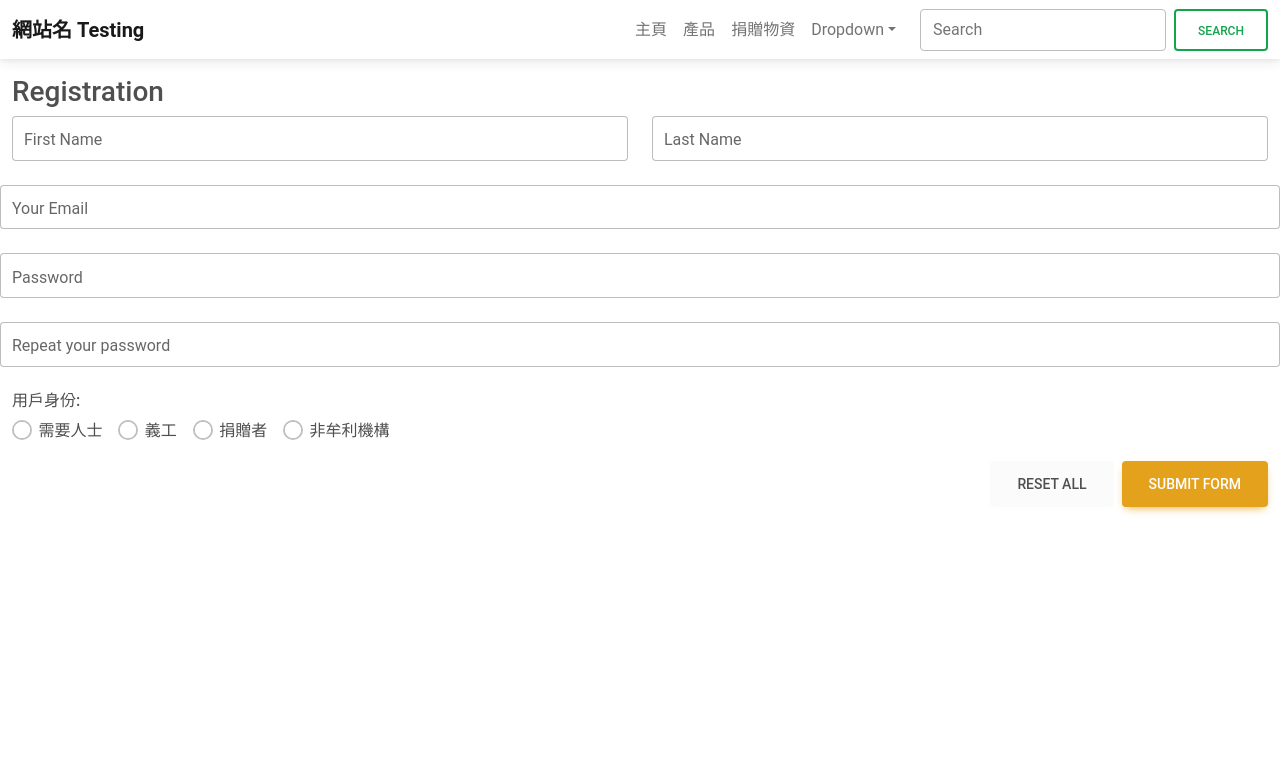
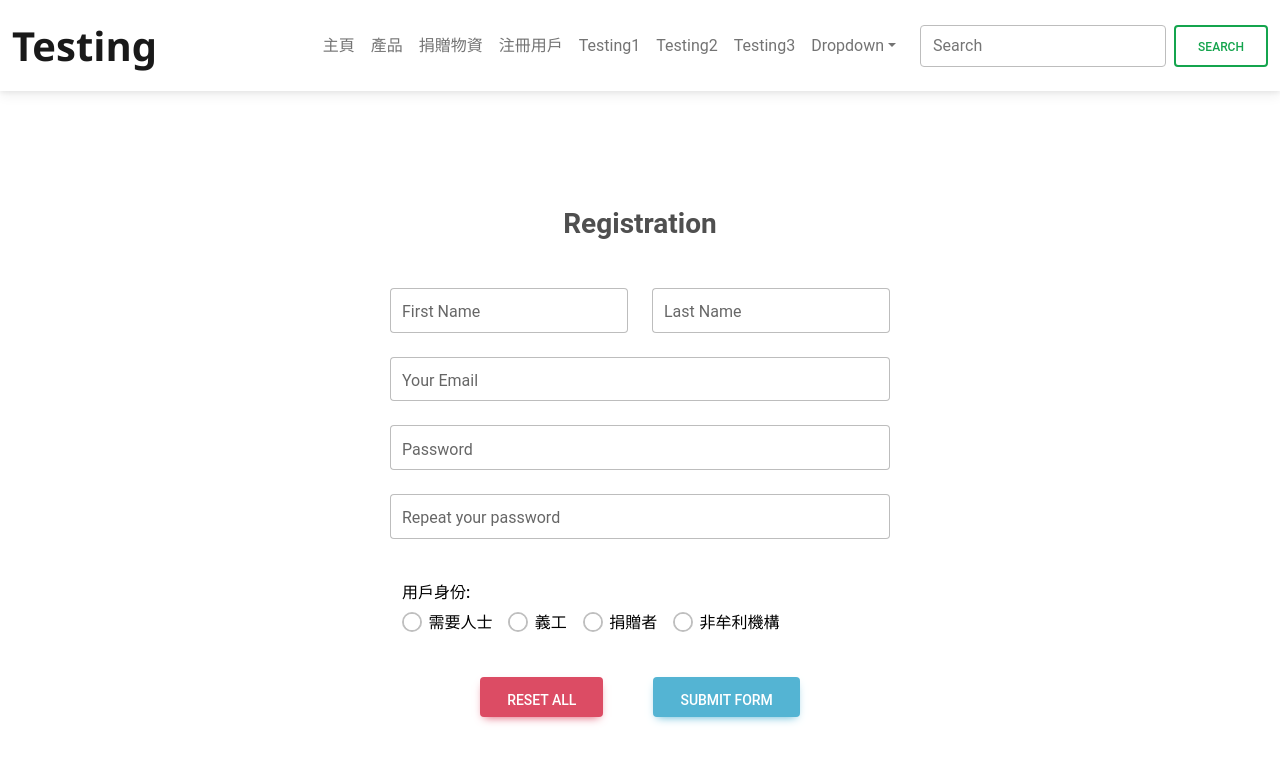
Before and after one commit to marco3232/c29_frd_finalproject, a React (Create React App) app in the folder my-app/: page /Register in a window 1280 px wide. Shown: the top 762 px of the page. Built offline with nearby package versions, Linux system fonts and the light colour scheme.

Commit message:
Navbar update

```diff
--- a/my-app/src/App.tsx
+++ b/my-app/src/App.tsx
@@ -12,23 +12,22 @@ function App() {
   const shouldShowNavBar = location.pathname !== "/notFoundPage";
   const shouldShowWelcomePage = location.pathname === '/';
   return (
-    <div className="App">
+    <div className="bigContainer">
       {shouldShowNavBar && (
         <div className='NavBarContainer'>
           <NavBarControl />
         </div>
       )
       }
-      {shouldShowWelcomePage && (
-        <div className="welcomePage">
-          <img id="welcomeGif" alt="gif" src='https://media2.giphy.com/media/v1.Y2lkPTc5MGI3NjExb2Qzbzl3bnZteTVwbDVmOWwzbDBucW56NG5pcHgwbDR5ejY5MjNwOSZlcD12MV9pbnRlcm5hbF9naWZfYnlfaWQmY3Q9Zw/26tPplGWjN0xLybiU/giphy.gif' ></img>
-        </div>
+      {shouldShowWelcomePage && (<div className="welcomePage">
+        <img id="welcomeGif" alt="gif" src='https://media2.giphy.com/media/v1.Y2lkPTc5MGI3NjExb2Qzbzl3bnZteTVwbDVmOWwzbDBucW56NG5pcHgwbDR5ejY5MjNwOSZlcD12MV9pbnRlcm5hbF9naWZfYnlfaWQmY3Q9Zw/26tPplGWjN0xLybiU/giphy.gif' ></img>
+      </div>
       )
       }
       <Routes>
         <Route path="/notFoundPage" element={<NotFoundPage />} />
         <Route path="/Register" element={<Register />} />
-        <Route path="/upload" element={<UploadPage />} />
+        <Route path="/Upload" element={<UploadPage />} />
         <Route path="/" element={""} />
       </Routes>
       <br />
--- a/my-app/src/Components/NavBars.tsx
+++ b/my-app/src/Components/NavBars.tsx
@@ -6,42 +6,46 @@ import Navbar from 'react-bootstrap/Navbar';
 import NavDropdown from 'react-bootstrap/NavDropdown';
 import Offcanvas from 'react-bootstrap/Offcanvas';
 import { useNavigate } from 'react-router';
+import "../css/App.css"
 
 
 function OffcanvasExample() {
-    const expand = 'lg'
+    const expandSize = 'lg'
     const navigate = useNavigate();
 
     return (
         <>
 
-            <Navbar key={'md'} expand={expand} className="bg-body-tertiary mb-3">
+            <Navbar key={'md'} expand={expandSize} className="bg-body-tertiary mb-3">
                 <Container fluid>
-                    <Navbar.Brand href="#"><b>網站名 Testing</b></Navbar.Brand>
-                    <Navbar.Toggle aria-controls={`offcanvasNavbar-expand-${expand}`} />
+                    <Navbar.Brand id="shopName" href="#">Testing</Navbar.Brand>
+                    <Navbar.Toggle aria-controls={`offcanvasNavbar-expand-${expandSize}`} />
                     <Navbar.Offcanvas
-                        id={`offcanvasNavbar-expand-${expand}`}
-                        aria-labelledby={`offcanvasNavbarLabel-expand-${expand}`}
+                        id={`offcanvasNavbar-expand-${expandSize}`}
+                        aria-labelledby={`offcanvasNavbarLabel-expand-${expandSize}`}
                         placement="end"
                     >
                         <Offcanvas.Header closeButton>
-                            <Offcanvas.Title id={`offcanvasNavbarLabel-expand-${expand}`}>
-
+                            <Offcanvas.Title id={`offcanvasNavbarLabel-expand-${expandSize}`}>
                             </Offcanvas.Title>
                         </Offcanvas.Header>
                         <Offcanvas.Body>
                             <Nav className="justify-content-end flex-grow-1 pe-3">
-                                <Nav.Link href="#action1">主頁</Nav.Link>
+                                <Nav.Link href="/">主頁</Nav.Link>
                                 <Nav.Link href="#action2">產品</Nav.Link>
-                                <Nav.Link onClick={() => navigate('/upload')}>捐贈物資</Nav.Link>
+                                <Nav.Link onClick={() => navigate('/Upload')}>捐贈物資</Nav.Link>
+                                <Nav.Link onClick={() => navigate('/Register')}>注冊用戶</Nav.Link>
+                                <Nav.Link href="#action2">Testing1</Nav.Link>
+                                <Nav.Link href="#action2">Testing2</Nav.Link>
+                                <Nav.Link href="#action2">Testing3</Nav.Link>
                                 <NavDropdown
                                     title="Dropdown"
-                                    id={`offcanvasNavbarDropdown-expand-${expand}`}
+                                    id={`offcanvasNavbarDropdown-expand-${expandSize}`}
                                 >
                                     <NavDropdown.Item onClick={() => navigate('/Register')}>注冊用戶</NavDropdown.Item>
-                                    <NavDropdown.Item onClick={() => navigate('/upload')}>捐贈物資</NavDropdown.Item>
-                                    <NavDropdown.Item onClick={() => navigate('/upload')}>testing1</NavDropdown.Item>
-                                    <NavDropdown.Item onClick={() => navigate('/upload')}>testing2</NavDropdown.Item>
+                                    <NavDropdown.Item onClick={() => navigate('/Upload')}>捐贈物資</NavDropdown.Item>
+                                    <NavDropdown.Item onClick={() => navigate('/')}>testing1</NavDropdown.Item>
+                                    <NavDropdown.Item onClick={() => navigate('/')}>testing2</NavDropdown.Item>
                                 </NavDropdown>
                             </Nav>
                             <Form className="d-flex">
@@ -57,6 +61,7 @@ function OffcanvasExample() {
                     </Navbar.Offcanvas>
                 </Container>
             </Navbar>
+
         </>
     );
 }
--- a/my-app/src/Components/Register.tsx
+++ b/my-app/src/Components/Register.tsx
@@ -23,9 +23,8 @@ const Register = () => {
 
     return (
         <MDBContainer fluid className='RegisterFormContainer'>
-            <MDBCardBody className='RegisterFormFirstContainer'>
+            <MDBCardBody className='RegisterFormBody'>
                 <h3 className='registerTitle'>Registration </h3>
-
                 <MDBRow>
                     <MDBCol md='6' className='firstNameInput'>
                         <MDBInput
@@ -108,11 +107,11 @@ const Register = () => {
                         inline
                     />
                 </div>
-                <div className='d-flex justify-content-end pt-3'>
-                    <MDBBtn color='light' size='lg'>
+                <div className='submitContainer   '>
+                    <MDBBtn id="resetBtn" color='danger' size='lg'>
                         Reset all
                     </MDBBtn>
-                    <MDBBtn className='ms-2' color='warning' size='lg' onClick={handleRegister}>
+                    <MDBBtn id="submitBtn" color='info' size='lg' onClick={handleRegister}>
                         Submit form
                     </MDBBtn>
                 </div>
--- a/my-app/src/Components/UploadPage.tsx
+++ b/my-app/src/Components/UploadPage.tsx
@@ -20,6 +20,7 @@ export default function UploadPage() {
     };
 
     return (
+        <div className='uploadForm'>
             <form onSubmit={handleSubmit}>
                 <label>
                     請選擇捐贈物品：
@@ -42,5 +43,6 @@ export default function UploadPage() {
                 </label>
                 <button type="submit">提交</button>
             </form>
+        </div>
     );
 }
--- a/my-app/src/Page/HomePage.tsx
+++ b/my-app/src/Page/HomePage.tsx
@@ -1,5 +1,5 @@
 
-import "bootstrap/dist/css/bootstrap.min.css"
+// import "bootstrap/dist/css/bootstrap.min.css"
 import '../css/App.css';
 import { useState } from "react";
 
--- a/my-app/src/css/App.css
+++ b/my-app/src/css/App.css
@@ -2,44 +2,38 @@ body {
     max-width: 100%;
 }
 
+#root {
+display: flex;
+justify-content: center;
+flex-wrap: wrap;
+}
 /* --Nav Bar------------------------------------------------------------------------------------------------------- */
+#shopName {
+    font-weight: bold;
+    font-size: 40px;
+    font-family:'Segoe UI', Tahoma, Geneva, Verdana, sans-serif ;
+}
 .NavBarContainer {
     width: 100%;
     display: flex;
     justify-content: center;
 }
 
-.bg-body-tertiary {
-    width: 60%;
-    background-color:white !important;
+.bg-body-tertiary{
+    width: 100%;
+    /* box-shadow: none !important; */
 }
 
-.navbar-brand {
-    margin-right: 130px;
-    font-size: 25px;
-}
-
-.me-auto {
-    font-size: 25px;
-}
-
-.nav-item  {
-color: black;
-}
-
-.navbar-nav {
-    --bs-nav-link-color :black
-
-}
 
 /* --Register From------------------------------------------------------------------------------------------------------- */
 
 .RegisterFormContainer  {
     padding-top: 100px;
-    max-width: 25%;
+    width: 500px !important;
     display: flex;
     justify-content: center;
     flex-wrap: wrap ;
+    min-height: 100vh;
     }
 
 .registerTitle{
@@ -50,7 +44,8 @@ color: black;
 }
 
 .roleLabel{
-    margin-top: 50px;
+    margin-top: 20px;
+    color: black;
 }
 
 .firstNameInput{
@@ -63,4 +58,34 @@ color: black;
 
 }
 
-/* --Register From------------------------------------------------------------------------------------------------------- */
+.submitContainer {
+    display: flex;
+    justify-content: center;
+    margin-top: 40px;
+}
+#resetBtn {
+    margin-right: 50px;
+    height: 40px;
+}
+#submitBtn {
+    height: 40px;
+}
+
+/* --Class Container------------------------------------------------------------------------------------------------------- */
+
+.bigContainer {
+    display: flex;
+    flex-wrap: wrap;
+    justify-content: center;
+    max-width: 100%;
+}
+
+
+
+
+
+
+.uploadForm {
+max-width: 100%;
+width: 500px;
+}
```
Lines whose indentation alone changed are shown as unchanged.
